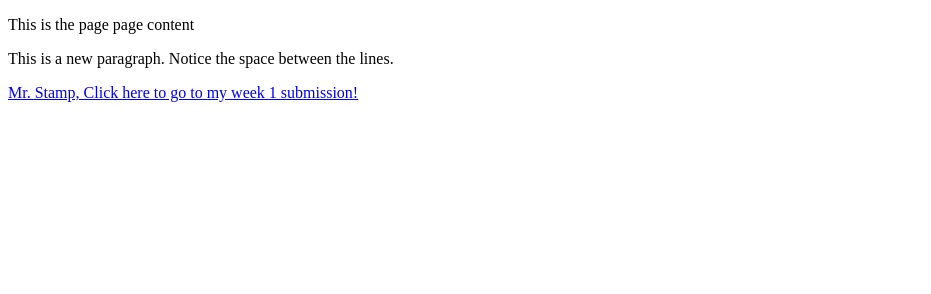
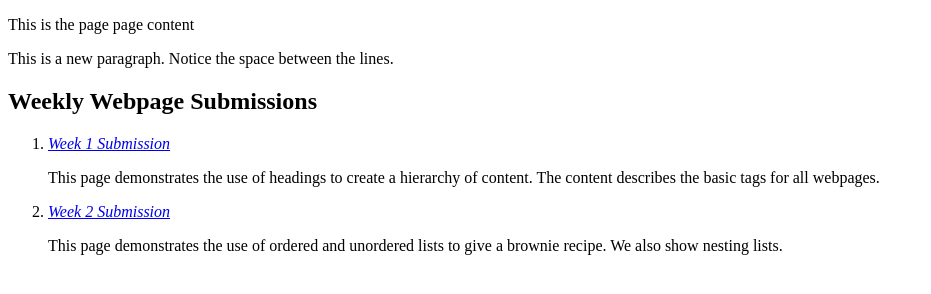
Before and after one commit to mr-stamp/demo-site-1, a plain HTML site: page index.html in a window 1280 px wide. Shown: the whole page, without its empty margins (0-931 px from the left). Drawn offline with Linux system fonts and the light colour scheme.

Commit message:
Update index.html

```diff
--- a/index.html
+++ b/index.html
@@ -6,6 +6,16 @@
   <body>
     <p>This is the page page content</p>
     <p>This is a new paragraph. Notice the space between the lines.</p>
-    <a href="/demo-site-1/wdsub/week1.html">Mr. Stamp, Click here to go to my week 1 submission!</a>
+    <h2>Weekly Webpage Submissions</h2>
+    <ol>
+      <li>
+        <a href="/demo-site-1/wdsub/week1.html"><em>Week 1 Submission</em></a>
+        <p>This page demonstrates the use of headings to create a hierarchy of content. The content describes the basic tags for all webpages.</p>
+      </li>
+      <li>
+        <a href="/demo-site-1/wdsub/recipe.html"><em>Week 2 Submission</em></a>
+        <p>This page demonstrates the use of ordered and unordered lists to give a brownie recipe. We also show nesting lists.</p>
+      </li>
+    </ol>
   </body>
 </html>
```
